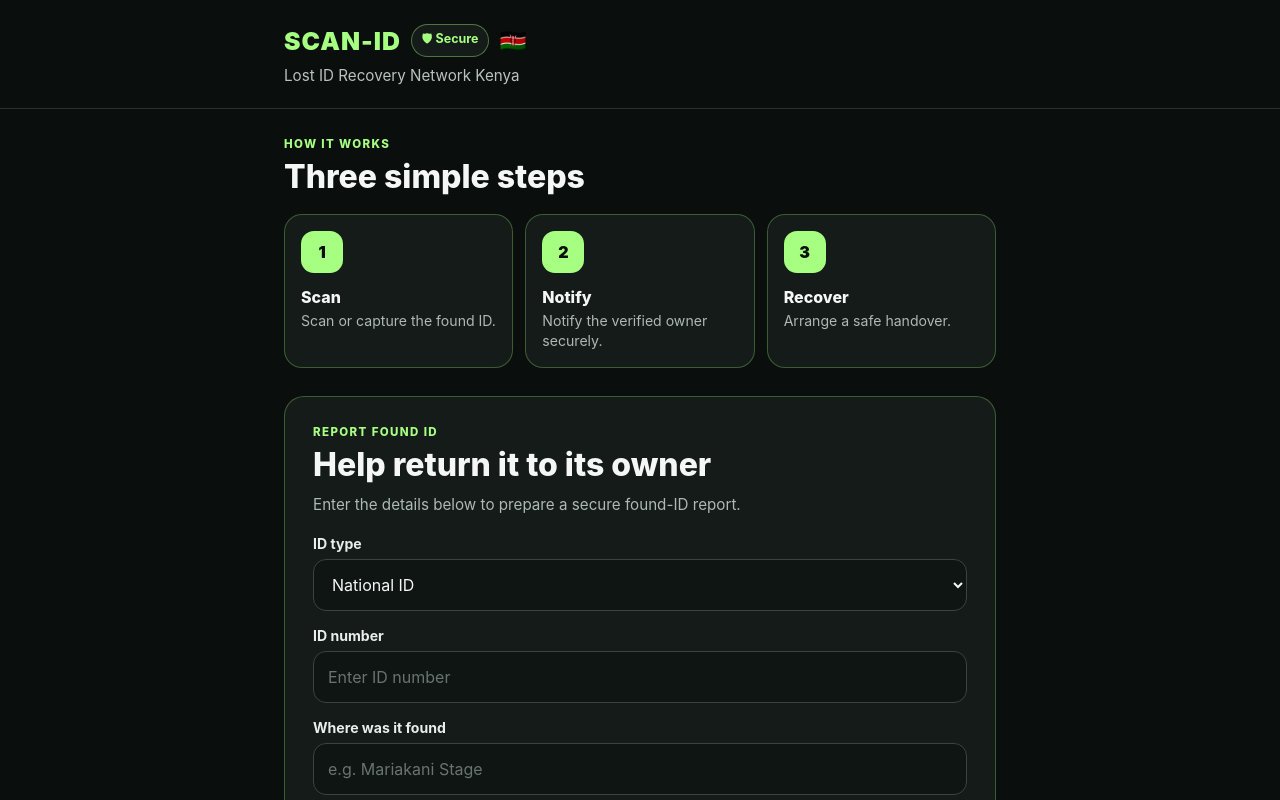
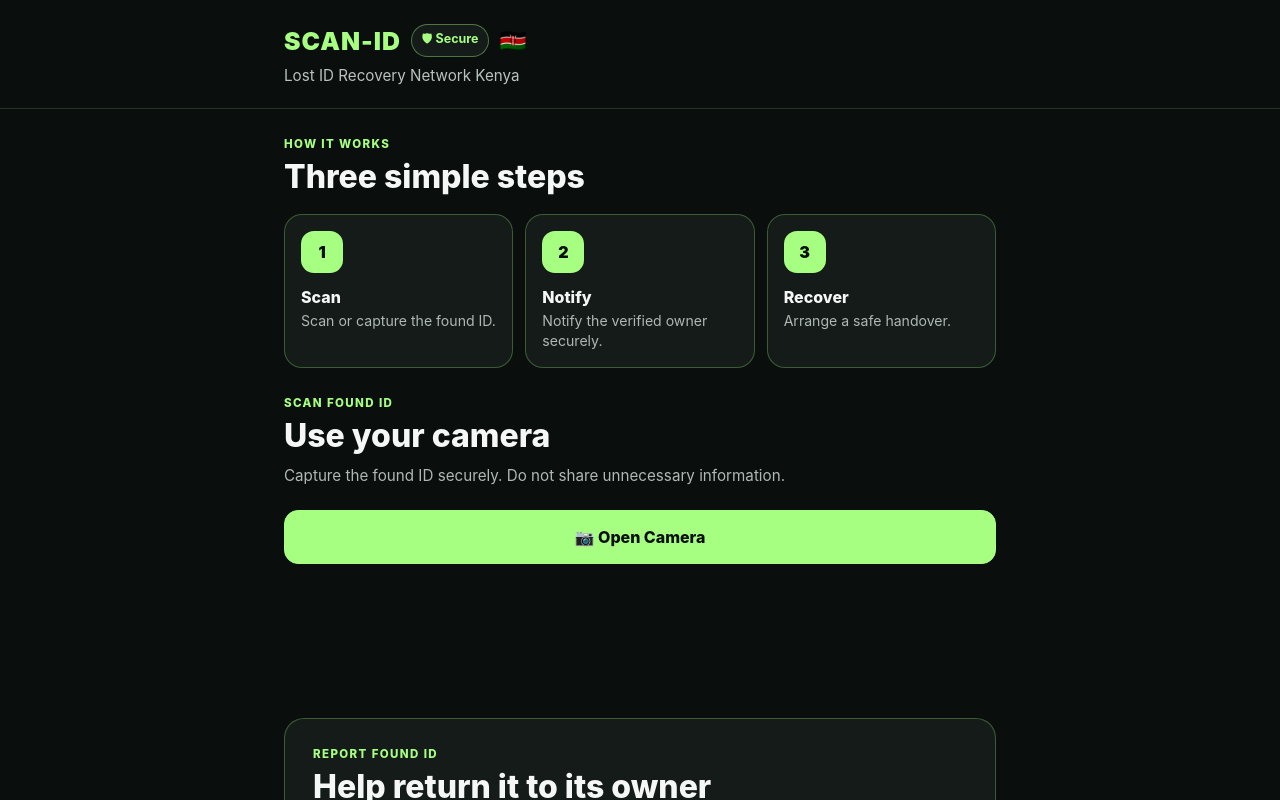
Before and after one commit to Jose-ctr/SCAN-ID, a React (Vite) app in the folder frontend/: page / in a window 1280 px wide. Shown: the top 800 px of the page. Built offline with nearby package versions, Linux system fonts and the light colour scheme.

Commit message:
git add src/App.jsx && git commit -m "Restore SCAN-ID camera scanning"

```diff
--- a/frontend/src/App.jsx
+++ b/frontend/src/App.jsx
@@ -1,6 +1,13 @@
-import { useState } from "react";
+import { useEffect, useRef, useState } from "react";
 
 function App() {
+    const videoRef = useRef(null);
+    const canvasRef = useRef(null);
+
+    const [cameraOpen, setCameraOpen] = useState(false);
+    const [cameraError, setCameraError] = useState("");
+    const [capturedImage, setCapturedImage] = useState("");
+
     const [form, setForm] = useState({
         idType: "national-id",
         idNumber: "",
@@ -19,17 +26,134 @@ function App() {
         }));
     };
 
+    const startCamera = async () => {
+        setCameraError("");
+
+        if (!navigator.mediaDevices?.getUserMedia) {
+            setCameraError(
+                "Camera access is not supported by this browser."
+            );
+            return;
+        }
+
+        try {
+            const stream =
+                await navigator.mediaDevices.getUserMedia({
+                    video: {
+                        facingMode: {
+                            ideal: "environment",
+                        },
+                    },
+                    audio: false,
+                });
+
+            if (videoRef.current) {
+                videoRef.current.srcObject = stream;
+                await videoRef.current.play();
+            }
+
+            setCameraOpen(true);
+        } catch (error) {
+            console.error("Camera error:", error);
+
+            setCameraError(
+                "Camera access was denied or is unavailable. Please allow camera permission and try again."
+            );
+        }
+    };
+
+    const stopCamera = () => {
+        const video = videoRef.current;
+
+        if (video?.srcObject) {
+            const tracks = video.srcObject.getTracks();
+
+            tracks.forEach((track) => {
+                track.stop();
+            });
+
+            video.srcObject = null;
+        }
+
+        setCameraOpen(false);
+    };
+
+    const captureImage = () => {
+        const video = videoRef.current;
+        const canvas = canvasRef.current;
+
+        if (!video || !canvas) {
+            return;
+        }
+
+        if (
+            video.videoWidth === 0 ||
+            video.videoHeight === 0
+        ) {
+            setCameraError(
+                "Camera is not ready yet. Please wait a moment and try again."
+            );
+            return;
+        }
+
+        canvas.width = video.videoWidth;
+        canvas.height = video.videoHeight;
+
+        const context = canvas.getContext("2d");
+
+        if (!context) {
+            setCameraError(
+                "Unable to capture the camera image."
+            );
+            return;
+        }
+
+        context.drawImage(
+            video,
+            0,
+            0,
+            canvas.width,
+            canvas.height
+        );
+
+        const image = canvas.toDataURL(
+            "image/jpeg",
+            0.85
+        );
+
+        setCapturedImage(image);
+        stopCamera();
+    };
+
+    const clearCapturedImage = () => {
+        setCapturedImage("");
+    };
+
     const handleSubmit = (event) => {
         event.preventDefault();
         setSubmitted(true);
     };
+
+    useEffect(() => {
+        return () => {
+            const video = videoRef.current;
+
+            if (video?.srcObject) {
+                video.srcObject
+                    .getTracks()
+                    .forEach((track) => track.stop());
+            }
+        };
+    }, []);
 
     return (
         <div className="app-shell">
             <header className="app-header">
                 <div className="brand-area">
                     <div className="brand-row">
-                        <span className="brand">SCAN-ID</span>
+                        <span className="brand">
+                            SCAN-ID
+                        </span>
 
                         <span
                             className="status-badge"
@@ -65,7 +189,9 @@ function App() {
 
                     <div className="steps">
                         <article className="step-card">
-                            <span className="step-number">1</span>
+                            <span className="step-number">
+                                1
+                            </span>
 
                             <div>
                                 <strong>Scan</strong>
@@ -77,7 +203,9 @@ function App() {
                         </article>
 
                         <article className="step-card">
-                            <span className="step-number">2</span>
+                            <span className="step-number">
+                                2
+                            </span>
 
                             <div>
                                 <strong>Notify</strong>
@@ -89,7 +217,9 @@ function App() {
                         </article>
 
                         <article className="step-card">
-                            <span className="step-number">3</span>
+                            <span className="step-number">
+                                3
+                            </span>
 
                             <div>
                                 <strong>Recover</strong>
@@ -102,17 +232,108 @@ function App() {
                     </div>
                 </section>
 
+                <section className="scan-card">
+                    <div className="section-heading">
+                        <span className="section-label">
+                            SCAN FOUND ID
+                        </span>
+
+                        <h2>
+                            Use your camera
+                        </h2>
+
+                        <p>
+                            Capture the found ID securely.
+                            Do not share unnecessary information.
+                        </p>
+                    </div>
+
+                    {!cameraOpen && !capturedImage && (
+                        <button
+                            className="primary-button"
+                            type="button"
+                            onClick={startCamera}
+                        >
+                            📷 Open Camera
+                        </button>
+                    )}
+
+                    {cameraOpen && (
+                        <div className="camera-area">
+                            <video
+                                ref={videoRef}
+                                className="camera-preview"
+                                autoPlay
+                                playsInline
+                                muted
+                            />
+
+                            <div className="camera-actions">
+                                <button
+                                    className="primary-button"
+                                    type="button"
+                                    onClick={captureImage}
+                                >
+                                    Capture ID
+                                </button>
+
+                                <button
+                                    className="secondary-button"
+                                    type="button"
+                                    onClick={stopCamera}
+                                >
+                                    Stop Camera
+                                </button>
+                            </div>
+                        </div>
+                    )}
+
+                    {capturedImage && (
+                        <div className="captured-area">
+                            <img
+                                className="captured-image"
+                                src={capturedImage}
+                                alt="Captured found ID"
+                            />
+
+                            <button
+                                className="secondary-button"
+                                type="button"
+                                onClick={clearCapturedImage}
+                            >
+                                Retake Photo
+                            </button>
+                        </div>
+                    )}
+
+                    {cameraError && (
+                        <div
+                            className="camera-error"
+                            role="alert"
+                        >
+                            {cameraError}
+                        </div>
+                    )}
+
+                    <canvas
+                        ref={canvasRef}
+                        className="hidden-canvas"
+                    />
+                </section>
+
                 <section className="report-card">
                     <div className="section-heading">
                         <span className="section-label">
                             REPORT FOUND ID
                         </span>
 
-                        <h2>Help return it to its owner</h2>
+                        <h2>
+                            Help return it to its owner
+                        </h2>
 
                         <p>
-                            Enter the details below to prepare a
-                            secure found-ID report.
+                            Enter the details below to prepare
+                            a secure found-ID report.
                         </p>
                     </div>
 
@@ -122,17 +343,21 @@ function App() {
                             role="status"
                             aria-live="polite"
                         >
-                            <strong>Report prepared</strong>
+                            <strong>
+                                Report prepared
+                            </strong>
 
                             <p>
-                                Your found-ID report is ready for
-                                secure backend submission.
+                                Your found-ID report is ready
+                                for secure backend submission.
                             </p>
 
                             <button
                                 className="secondary-button"
                                 type="button"
-                                onClick={() => setSubmitted(false)}
+                                onClick={() =>
+                                    setSubmitted(false)
+                                }
                             >
                                 Edit Report
                             </button>
```
